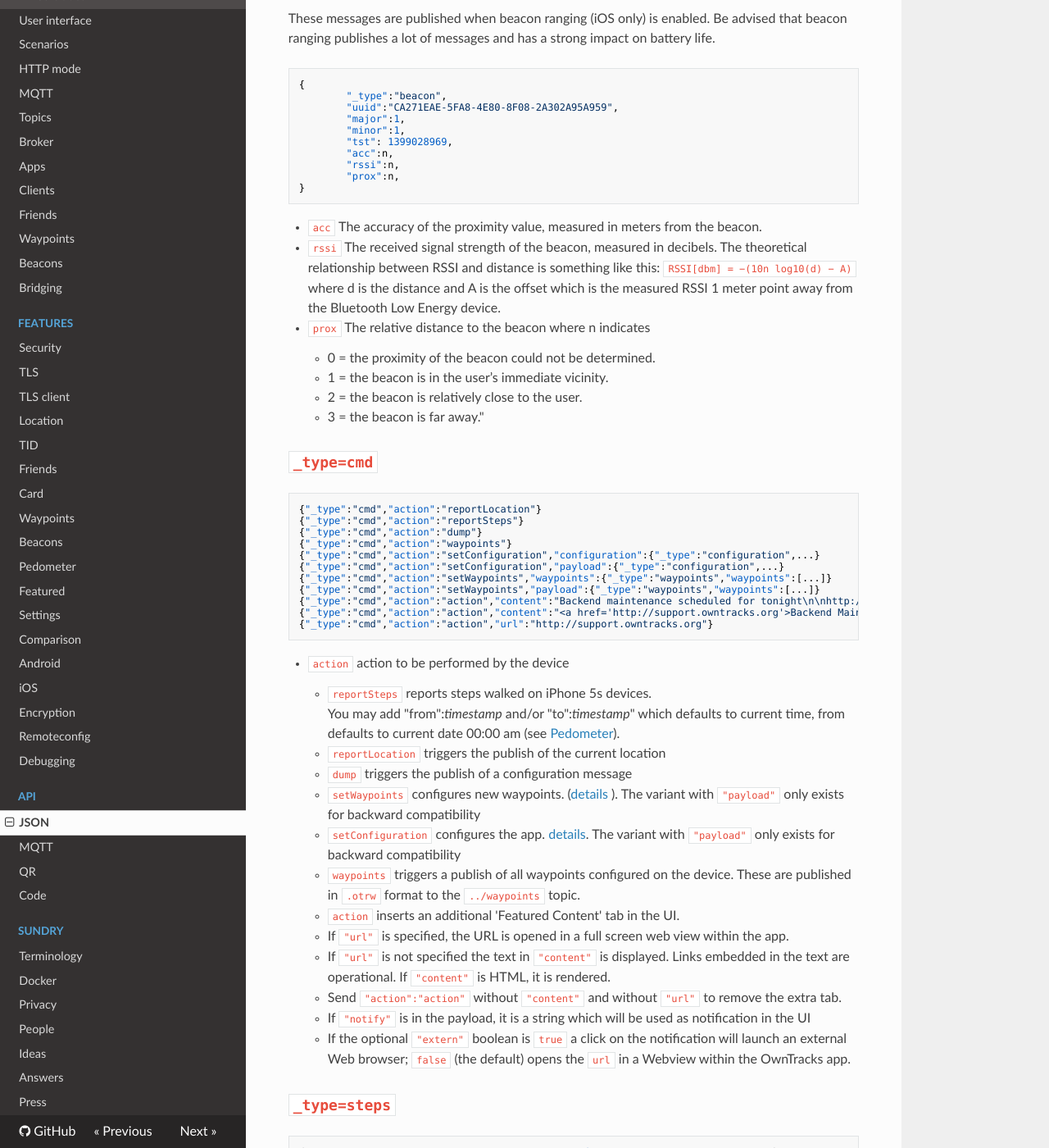
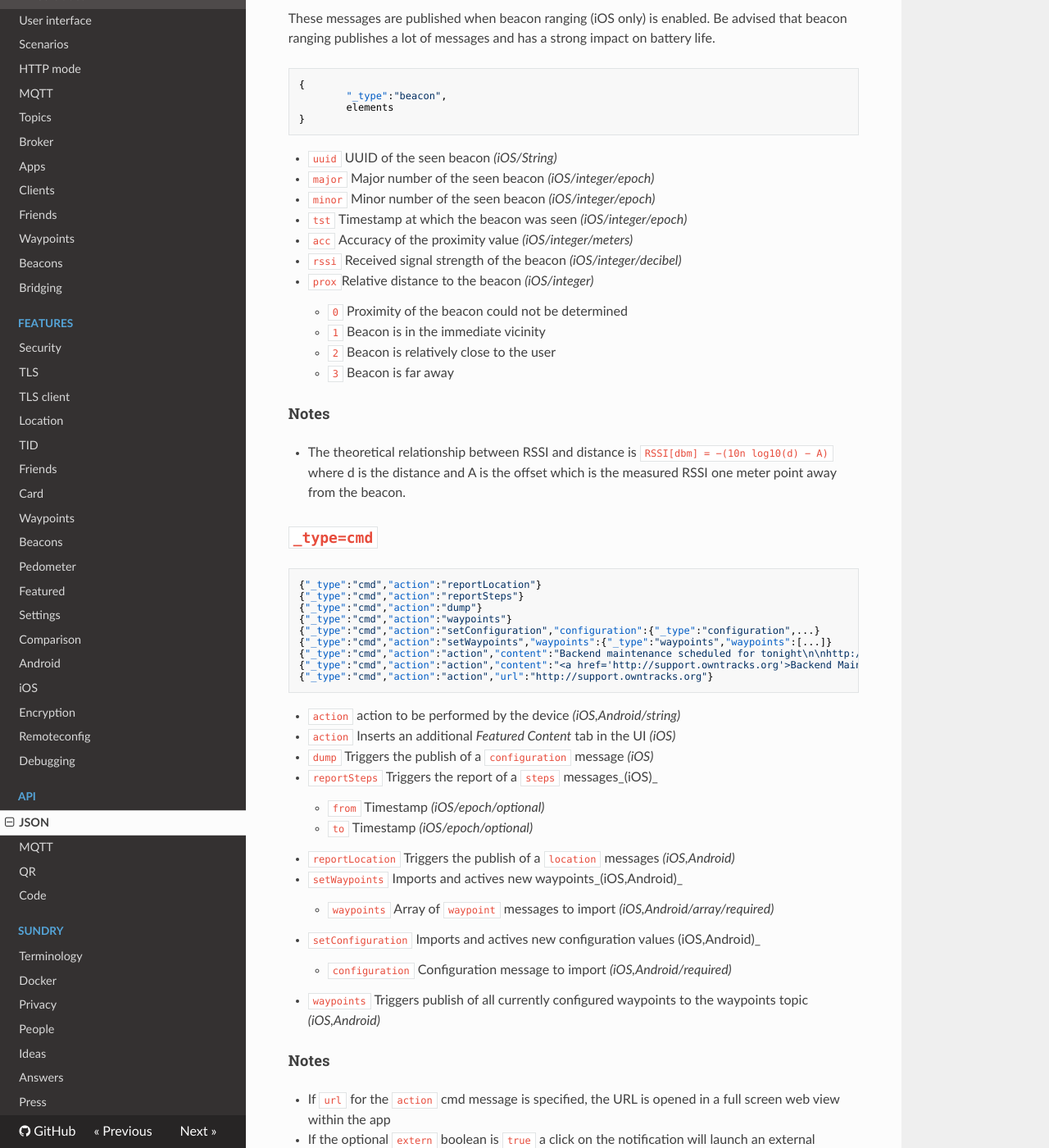
Before and after one commit to owntracks/booklet, an MkDocs documentation site: the page built from docs/tech/json.md, in a window 1280 px wide and 1400 px high, scrolled down 8277 px. Shown: the whole window at 82% size. Built offline with MkDocs 1.6.1, drawn with Linux system fonts in a browser that asks for light colours; nearby versions of some CDN libraries; old or Windows-style settings are respelled for this version of MkDocs; some of the changed text lies outside the part shown.

Commit message:
Update json.md

````diff
--- a/docs/tech/json.md
+++ b/docs/tech/json.md
@@ -256,15 +256,15 @@ The device configuration can be imported and exported as JSON. The exported conf
 * `port` MQTT endpoint port _(iOS,Android/integer)_
 * `positions`	Number of locatoins to keep and display _(iOS/integer)_
 * `pub` Automatic reporting	_(Android/boolean)_
-* `pubTopicBase`  MQTT topic base to which the app publishes   _(iOS,Android/string)_
-* `pubRetain`
-* `pubQos`
-* `ranging`	_(iOS/boolean)_
+* `pubTopicBase` MQTT topic base to which the app publishes   _(iOS,Android/string)_
+* `pubRetain` MQTT retain flag for reported messages _(iOS,Android/boolean)_
+* `pubQos` MQTT QoS level for reported messages _(iOS,Android/boolean)_
+* `ranging` Beacon ranging _(iOS/boolean)_
 * `remoteConfiguration` Allow remote configuration by sending a setConfiguration cmd message _(Android/boolean)_
 * `servercer` Blank separated list of certificate file names in DER format _(iOS/string)_
 * `sub` MQTT subscription _(Android/boolean)_
 * `subTopic` MQTT topic to which the app subscribes   _(iOS,Android/string)_
-* `subQos`
+* `subQos` _(iOS,Android/boolean)_
 * `tid` Two digit Tracker ID used to display short name and default face of a user _(iOS,Android/string)_
 * `tls` MQTT endpoint TLS connection _(Android/boolean)_
 * `tlsClientCrtPassword` Passphrase of the client pkcs12 file _(Android/string)_
@@ -294,23 +294,23 @@ These messages are published when beacon ranging (iOS only) is enabled. Be advis
 ```json
 {
         "_type":"beacon",
-        "uuid":"CA271EAE-5FA8-4E80-8F08-2A302A95A959",
-        "major":1,
-        "minor":1,
-        "tst": 1399028969,
-        "acc":n,
-        "rssi":n,
-        "prox":n,
+        elements
 }
 ```
+* `uuid` UUID of the seen beacon _(iOS/String)_
+* `major` Major number of the seen beacon _(iOS/integer/epoch)_
+* `minor` Minor number of the seen beacon _(iOS/integer/epoch)_
+* `tst` Timestamp at which the beacon was seen _(iOS/integer/epoch)_
+* `acc`	Accuracy of the proximity value _(iOS/integer/meters)_
+* `rssi`	Received signal strength of the beacon _(iOS/integer/decibel)_
+* `prox`Relative distance to the beacon _(iOS/integer)_
+    - `0` Proximity of the beacon could not be determined
+    - `1` Beacon is in the immediate vicinity
+    - `2` Beacon is relatively close to the user
+    - `3` Beacon is far away
 
-* `acc`	The accuracy of the proximity value, measured in meters from the beacon.
-* `rssi`	The received signal strength of the beacon, measured in decibels. The theoretical relationship between RSSI and distance is something like this: `RSSI[dbm] = −(10n log10(d) − A)` where d is the distance and A is the offset which is the measured RSSI 1 meter point away from the Bluetooth Low Energy device.
-* `prox`	The relative distance to the beacon where n indicates
-    * 0 = the proximity of the beacon could not be determined.
-    * 1 = the beacon is in the user’s immediate vicinity.
-    * 2 = the beacon is relatively close to the user.
-    * 3 = the beacon is far away."
+#### Notes
+* The theoretical relationship between RSSI and distance is `RSSI[dbm] = −(10n log10(d) − A)` where d is the distance and A is the offset which is the measured RSSI one meter point away from the beacon.
 
 ## `_type=cmd`
 
@@ -320,29 +320,30 @@ These messages are published when beacon ranging (iOS only) is enabled. Be advis
 {"_type":"cmd","action":"dump"}
 {"_type":"cmd","action":"waypoints"}
 {"_type":"cmd","action":"setConfiguration","configuration":{"_type":"configuration",...}
-{"_type":"cmd","action":"setConfiguration","payload":{"_type":"configuration",...}
 {"_type":"cmd","action":"setWaypoints","waypoints":{"_type":"waypoints","waypoints":[...]}
-{"_type":"cmd","action":"setWaypoints","payload":{"_type":"waypoints","waypoints":[...]}
 {"_type":"cmd","action":"action","content":"Backend maintenance scheduled for tonight\n\nhttp://support.owntracks.org"}
 {"_type":"cmd","action":"action","content":"<a href='http://support.owntracks.org'>Backend Maintenance tonight</a>"}
 {"_type":"cmd","action":"action","url":"http://support.owntracks.org"}
 ```
-* `action`      action to be performed by the device
-    * `reportSteps` reports steps walked on iPhone 5s devices. <br>
-      You may add "from":_timestamp_ and/or "to":_timestamp_"
-      which defaults to current time, from defaults to current date 00:00 am
-      (see [Pedometer](../features/pedometer.md)).
-    * `reportLocation` triggers the publish of the current location
-    * `dump` triggers the publish of a configuration message
-    * `setWaypoints` configures new waypoints. ([details](../features/remoteconfig.md) ). The variant with `"payload"` only exists for backward compatibility
-    * `setConfiguration` configures the app. [details](../features/remoteconfig.md). The variant with `"payload"` only exists for backward compatibility
-    * `waypoints` triggers a publish of all waypoints configured on the device. These are published in `.otrw` format to the `../waypoints` topic.
-    * `action` inserts an additional 'Featured Content' tab in the UI.
-	- If `"url"` is specified, the URL is opened in a full screen web view within the app.
-	- If `"url"` is not specified the text in `"content"` is displayed. Links embedded in the text are operational.  If `"content"` is HTML, it is rendered.
-	- Send `"action":"action"` without `"content"` and without `"url"` to remove the extra tab.
-	- If `"notify"` is in the payload, it is a string which will be used as notification in the UI
-	- If the optional `"extern"` boolean is `true` a click on the notification will launch an external Web browser; `false` (the default) opens the `url` in a Webview within the OwnTracks app.
+* `action` action to be performed by the device _(iOS,Android/string)_
+  * `action` Inserts an additional _Featured Content_ tab in the UI _(iOS)_
+  * `dump` Triggers the publish of a `configuration` message _(iOS)_
+  * `reportSteps` Triggers the report of a `steps` messages_(iOS)_
+    * `from` Timestamp _(iOS/epoch/optional)_
+    * `to` Timestamp _(iOS/epoch/optional)_
+  * `reportLocation` Triggers the publish of a `location` messages _(iOS,Android)_
+  * `setWaypoints` Imports and actives new waypoints_(iOS,Android)_
+    * `waypoints` Array of `waypoint` messages to import _(iOS,Android/array/required)_
+  * `setConfiguration` Imports and actives new configuration values (iOS,Android)_
+    * `configuration` Configuration message to import _(iOS,Android/required)_
+  * `waypoints` Triggers publish of all currently configured waypoints to the waypoints topic _(iOS,Android)_
+
+#### Notes
+* If `url` for the `action` cmd message is specified, the URL is opened in a full screen web view within the app
+* If the optional `extern` boolean is `true` a click on the notification will launch an external browser instead
+* If `url` is not specified the text of the `content` element is displayed. Links embedded in the text are operational.
+* If the `content` consists of HTML, it is rendered
+* The _Featured Content_ tab can be removed with an `action` cmd message without `content` and without `url` element
 
 ## `_type=steps`
 
````
